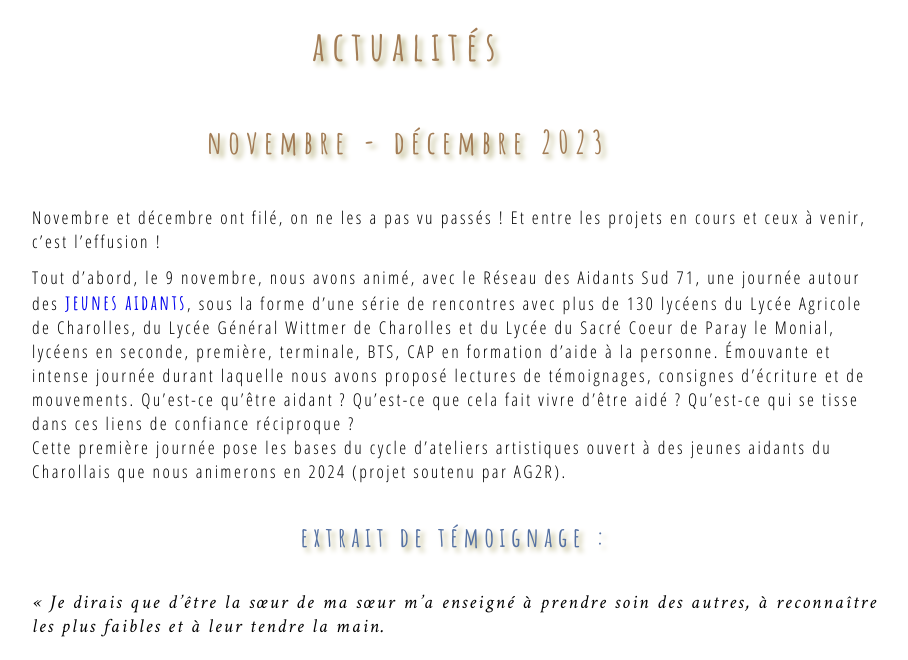
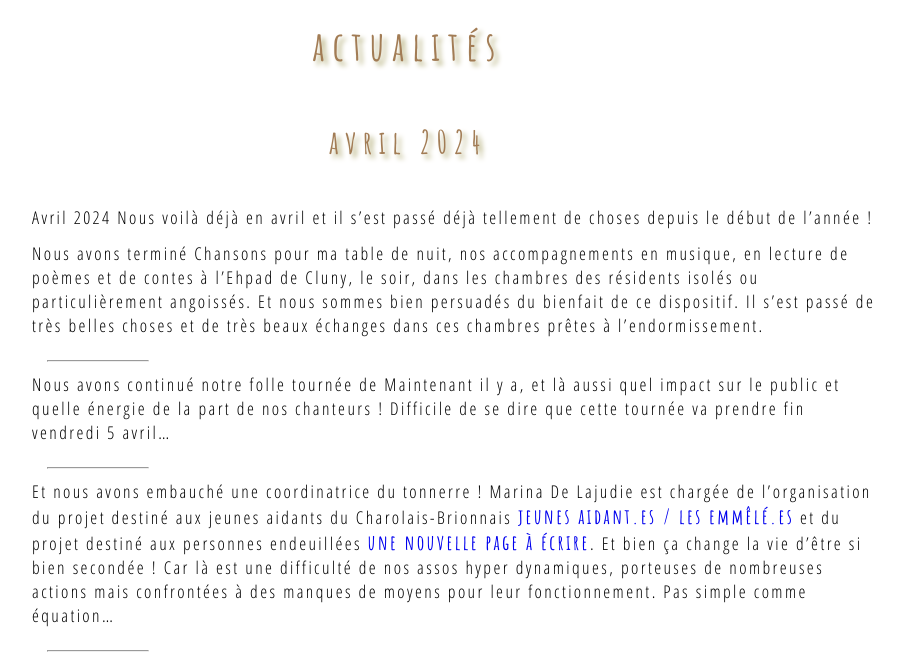
Before and after one commit to leshnik/revertouthaut, a Jekyll site: the page built from actualites.md, in a window 1280 px wide and 1400 px high, scrolled down 4958 px. Shown: the part 139-799 px from the top of the window, without its empty margins (232-1140 px from the left). Built offline with Jekyll 4.4.1, drawn with Linux system fonts in a browser that asks for light colours; some of the changed text lies outside the part shown.

Commit message:
actus 04-24 new brins d'histoires

```diff
--- a/_includes/NavListCards2.html
+++ b/_includes/NavListCards2.html
@@ -24,6 +24,7 @@
 
     <p class="shadow" style="background: #653a4c; width: 28ch">
       <a href="/handicap" style="color: #f5d76e;" class="nav-list-heading subtlehover">Handicap/Inclusion</a><br>
+      <a style="color: #f5d76e;" class="nav-list-item subtlehover"  href="brins-d-histoires">●&nbsp;brins d'histoires</a><br>
       <a style="color: #f5d76e;" class="nav-list-item subtlehover"  href="maintenant-il-y-a">●&nbsp;maintenant il y a</a><br>
       <a style="color: #f5d76e;" class="nav-list-item subtlehover"  href="/derriere-nos-portes">●&nbsp;derrière nos portes</a><br>
       <a style="color: #f5d76e;" class="nav-list-item subtlehover"  href="/je-t-ai-reve">●&nbsp;je t'ai rêvé</a><br>
--- a/actualites.md
+++ b/actualites.md
@@ -62,6 +62,44 @@
     </li>
 </ul>
 <h1>actualités</h1>
+<h2>avril 2024</h2>
+<ul class="institutions">
+    <li>Avril 2024 Nous voilà déjà en avril et il s’est passé déjà tellement de choses depuis le début de l’année !</li>
+
+<li>Nous avons terminé Chansons pour ma table de nuit, nos accompagnements en musique, en lecture de poèmes et de contes à l’Ehpad de Cluny, le soir, dans les chambres des résidents isolés ou particulièrement angoissés. Et nous sommes bien persuadés du bienfait de ce dispositif. Il s’est passé de très belles choses et de très beaux échanges dans ces chambres prêtes à l’endormissement.</li>
+<hr>
+<li>Nous avons continué notre folle tournée de Maintenant il y a, et là aussi quel impact sur le public et quelle énergie de la part de nos chanteurs ! Difficile de se dire que cette tournée va prendre fin vendredi 5 avril…</li>
+<hr>
+<li>Et nous avons embauché une coordinatrice du tonnerre ! Marina De Lajudie est chargée de l’organisation du projet destiné aux jeunes aidants du Charolais-Brionnais <a href="jeunes-aidants">jeunes aidant.es&nbsp;/&nbsp;les emmêlé.es</a> et du projet destiné aux personnes endeuillées <a href="une-nouvelle-page"> une nouvelle page à écrire</a>. Et bien ça change la vie d’être si bien secondée ! Car là est une difficulté de nos assos hyper dynamiques, porteuses de nombreuses actions mais confrontées à des manques de moyens pour leur fonctionnement. Pas simple comme équation…</li>
+<hr>
+<li>Ainsi,le 13 mai aura lieu à la Pimenterie une première rencontre de toute personne, toute institution concernées par le deuil et intéressée par <a href="une-nouvelle-page"> une nouvelle page à écrire</a>.
+    <div class="center-block">
+        <a href="invitation une nouvelle page à écrire.pdf" rel="noopener noreferrer" target="_blank"><img src="https://res.cloudinary.com/dnxcesebo/image/upload/q_auto,f_auto/v1712168075/une-nouvelle-page-invitation_bd9fiw.png">Cliquer pour voir ou télécharger l'invitation.</a>
+    </div>
+Le GIE IMPA nous offre un soutien financier pendant trois ans pour ce dispositif ! Merci beaucoup !</li>
+<hr>
+<li>Le projet <a href="jeunes-aidants">jeunes aidant.es&nbsp;/&nbsp;les emmêlé.es</a> avance aussi à grands pas et trouve de nouveaux partenaires sur le territoire.
+    <div class="center-block">
+        <a href="présentation projet jeunes aidants.pdf" rel="noopener noreferrer" target="_blank"><img src="https://res.cloudinary.com/dnxcesebo/image/upload/q_auto,f_auto/v1712168475/les-emmeles-presentation_uanuts.png">Clicquer pour une courte présentation à télécharger.</a>
+    </div>
+</li>
+<hr>
+<li><a href="empreintes-sur-le-chemin">empreintes sur le chemin</a>, qui démarre le 2 mai, et qui est un cycle d’art-thérapie de plus d’un an pour personnes exilées s’est mis en place et le voici maintenant accompagné d’un suivi psychologique ponctuel par deux professionnelles de la santé mentale.
+    <div class="center-block">
+        <a href="FLYER Empreintes sur le chemin web.pdf" rel="noopener noreferrer" target="_blank">
+            <img src="https://res.cloudinary.com/dnxcesebo/image/upload/q_auto,f_auto/v1707897853/empreintes-back_sc02cr.png">Clicquer pour une courte présentation à télécharger.</a>
+    </div>
+</li>
+<hr>
+<li>Nous avons avec la Compagnie Ils Scenent rédigé un énooormme dossier de subvention pour le Fonds Social Européen pour notre projet <a href="les-etres-humaines">les êtres humaines</a>, autour de la violence conjugale. Réponse en juin. Et des premiers contacts très prometteurs sont pris sur toute la région Bourgogne Franche-Comté pour ce projet plus que nécessaire.</li>
+<hr>
+<li>Et un nouveau projet, destiné aux résidents des Papillons Blancs de Paray le Monial démarre en juin. Il s’appelle <a href="brins-d-histoires">brins d'histoires</a> et est un cycle d’ateliers qui aura lieu l’été, de juin à septembre et qui va proposer créations de sculptures en osier, et sculptures végétales. Avec deux artistes vanniers: Erik Barray et Isabelle Sangoy. Des biographies seront inventées avec les résidents pour chacune des sculptures. Le projet est soutenu par la DRAC/ARS de Bourgogne Franche-Comté sur le dispositif Culture et Santé. Merci à eux !  <a href="https://www.atelier-erik-barray.com/" rel="noopener noreferrer" target="_blank">voir le site d'eric&nbsp;!</a></li>
+<hr>
+<li>Et <a href="histoires-de-transmission">histoires de transmission</a> poursuit son chemin avec de nouveaux entretiens menés et de nouveaux aspects sur le départ à la retraite des paysans de Saône et Loire apparaissent et prendront place dans ce projet de film photographique.</li>
+
+<li>Il nous semble avoir oublié de raconter des choses mais on va s’arrêter là pour aujourd’hui  !</li>
+</ul>
+
 <h2>novembre - décembre 2023</h2>
 <ul class="institutions">
     <li>Novembre et décembre ont filé, on ne les a pas vu passés ! Et entre les projets en cours et ceux à venir, c’est l’effusion !</li>
```
Also changed, not shown: brins-d-histoires.md (added, +16 -0 lines), 2 other files.
